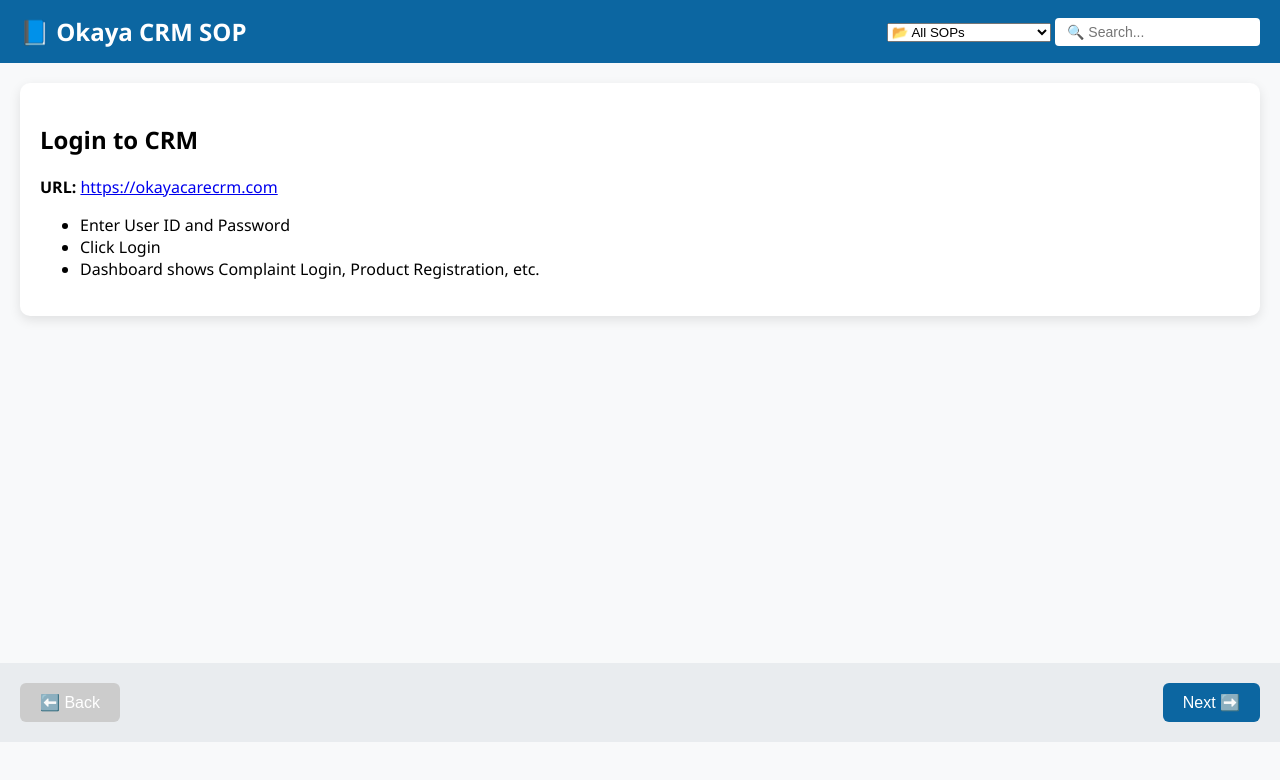
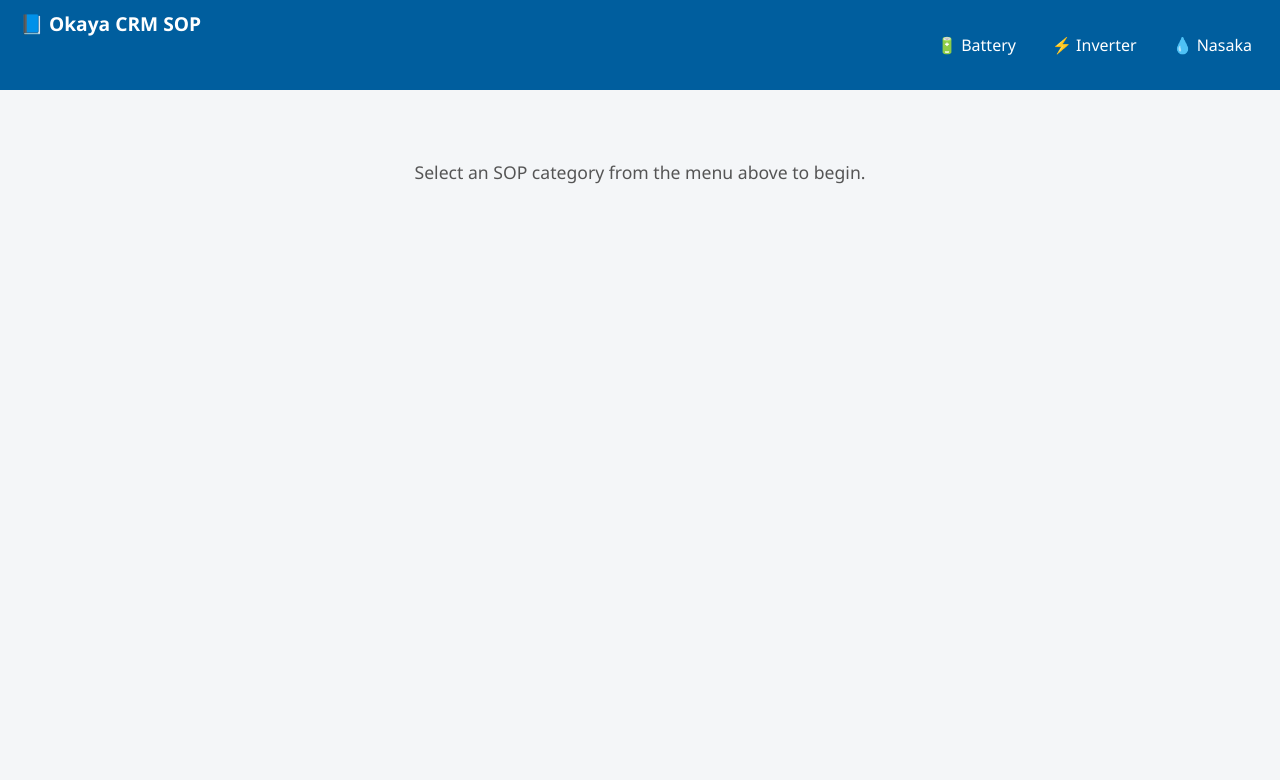
Before and after one commit to AjayShaw1/OKAYAB-KB, a plain HTML site: page index.html in a window 1280 px wide. Drawn offline with Linux system fonts and the light colour scheme.

Commit message:
Add files via upload

```diff
--- a/index.html
+++ b/index.html
@@ -8,27 +8,35 @@
   <script defer src="script.js"></script>
 </head>
 <body>
-  <header>
-    <h1>📘 Okaya CRM SOP</h1>
-    <div class="controls">
-      <select id="categorySelect">
-        <option value="All">📂 All SOPs</option>
-        <option value="Login">🔐 Login & Dashboard</option>
-        <option value="Complaint">📞 Complaint Handling</option>
-        <option value="Registration">📝 Product Registration</option>
-        <option value="Escalation">🚨 Escalation / TT</option>
-        <option value="Warranty">📦 Warranty Info</option>
-        <option value="Closure">✅ CSAT & Closure</option>
-      </select>
-      <input type="text" id="searchInput" placeholder="🔍 Search...">
-    </div>
-  </header>
+  <nav class="navbar">
+    <div class="logo">📘 Okaya CRM SOP</div>
+    <ul class="nav-links">
+      <li class="dropdown">
+        <a href="#">🔋 Battery</a>
+        <ul class="dropdown-menu">
+          <li><a href="#" onclick="loadCategory('Battery-Complaint')">Complaint Handling</a></li>
+          <li><a href="#" onclick="loadCategory('Battery-Replacement')">Replacement Process</a></li>
+        </ul>
+      </li>
+      <li class="dropdown">
+        <a href="#">⚡ Inverter</a>
+        <ul class="dropdown-menu">
+          <li><a href="#" onclick="loadCategory('Inverter-Login')">Login</a></li>
+          <li><a href="#" onclick="loadCategory('Inverter-Issues')">Issue Types</a></li>
+        </ul>
+      </li>
+      <li class="dropdown">
+        <a href="#">💧 Nasaka</a>
+        <ul class="dropdown-menu">
+          <li><a href="#" onclick="loadCategory('Nasaka-Install')">RO Installation</a></li>
+          <li><a href="#" onclick="loadCategory('Nasaka-Escalation')">Escalation</a></li>
+        </ul>
+      </li>
+    </ul>
+  </nav>
 
-  <main id="stepsContainer"></main>
-
-  <footer>
-    <button id="prevBtn">⬅️ Back</button>
-    <button id="nextBtn">Next ➡️</button>
-  </footer>
+  <main id="stepsContainer">
+    <div class="default-message">Select an SOP category from the menu above to begin.</div>
+  </main>
 </body>
 </html>
--- a/script.js
+++ b/script.js
@@ -1,139 +1,59 @@
-const steps = [
+
+const stepsData = {
+  "Battery-Complaint": [
     {
-    title: "Login to CRM",
-    content: `
-      <p><strong>URL:</strong> <a href="https://okayacarecrm.com" target="_blank">https://okayacarecrm.com</a></p>
-      <ul>
-        <li>Enter User ID and Password</li>
-        <li>Click Login</li>
-        <li>Dashboard shows Complaint Login, Product Registration, etc.</li>
-      </ul>
-    `,
-    category: "Login"
+      title: "Battery Complaint Login",
+      content: "<ul><li>Login to CRM</li><li>Click Complaint Login</li><li>Select Battery tab</li></ul>"
     },
     {
-    title: "Register New Complaint",
-    content: `
-      <ul>
-        <li>Click Complaint Login</li>
-        <li>Enter Mobile Number</li>
-        <li>If number exists → Details shown, else → Add New Customer</li>
-      </ul>
-    `,
-    category: "Complaint"
-  },
+      title: "Verify Customer Details",
+      content: "<ul><li>Check mobile number</li><li>Verify serial number</li></ul>"
+    }
+  ],
+  "Battery-Replacement": [
     {
-    title: "Fill Required Details",
-    content: `
-      <ul>
-        <li>Mobile Number, Customer Name, Address, Product Serial</li>
-        <li>Date of Purchase, Product Issue</li>
-      </ul>
-    `,
-    category: "Complaint"
-  },
+      title: "Replacement Approval",
+      content: "<ul><li>Check battery condition</li><li>Upload images</li><li>Request HO approval</li></ul>"
+    }
+  ],
+  "Inverter-Login": [
     {
-    title: "Product Registration Process",
-    content: `
-      <ul>
-        <li>Go to: www.okaya.in → Warranty Registration</li>
-        <li>Enter serial number and upload Invoice</li>
-      </ul>
-    `,
-    category: "Registration"
-  },
+      title: "Login to Inverter CRM",
+      content: "<ul><li>Enter User ID and Password</li><li>Click Login</li></ul>"
+    }
+  ],
+  "Inverter-Issues": [
     {
-    title: "Escalation Matrix",
-    content: `
-      <ul>
-        <li>1st Call: Engineer → 2nd: BSI → 3rd: RM → 4th: Raise TT</li>
-        <li>Follow escalation if no response at each level</li>
-      </ul>
-    `,
-    category: "Escalation"
-  },
+      title: "Inverter Issue Types",
+      content: "<ul><li>No output</li><li>Buzzing sound</li><li>Switch failure</li></ul>"
+    }
+  ],
+  "Nasaka-Install": [
     {
-    title: "Warranty Check",
-    content: `
-      <ul>
-        <li>Use CRM → Enter Serial No. → See Validity</li>
-        <li>Check Paperless rejection reasons</li>
-      </ul>
-    `,
-    category: "Warranty"
-  },
+      title: "Nasaka RO Installation",
+      content: "<ul><li>Confirm address</li><li>Schedule technician visit</li></ul>"
+    }
+  ],
+  "Nasaka-Escalation": [
     {
-    title: "Closure & CSAT Feedback",
-    content: `
-      <ul>
-        <li>Engineer closes ticket</li>
-        <li>Customer receives IVR for CSAT</li>
-        <li>Call center thanks customer</li>
-      </ul>
-    `,
-    category: "Closure"
+      title: "Nasaka Escalation Flow",
+      content: "<ul><li>1st: FSE</li><li>2nd: BSI</li><li>3rd: TT</li></ul>"
     }
-];
+  ]
+};
 
-let currentStep = 0;
-let filteredSteps = [...steps];
-
-const container = document.getElementById('stepsContainer');
-const searchInput = document.getElementById('searchInput');
-const categorySelect = document.getElementById('categorySelect');
-const prevBtn = document.getElementById('prevBtn');
-const nextBtn = document.getElementById('nextBtn');
-
-function renderStep(index) {
-  if (!filteredSteps[index]) {
-    container.innerHTML = "<p>No SOP steps found.</p>";
-    prevBtn.disabled = true;
-    nextBtn.disabled = true;
+function loadCategory(categoryKey) {
+  const container = document.getElementById("stepsContainer");
+  const steps = stepsData[categoryKey];
+  if (!steps || steps.length === 0) {
+    container.innerHTML = "<p>No SOPs available for this category.</p>";
     return;
   }
 
-  const step = filteredSteps[index];
-  container.innerHTML = `
+  container.innerHTML = steps.map(step => `
     <div class="step-card">
       <h2>${step.title}</h2>
       ${step.content}
     </div>
-  `;
-
-  prevBtn.disabled = index === 0;
-  nextBtn.disabled = index === filteredSteps.length - 1;
+  `).join('');
 }
-
-function filterSteps() {
-  const category = categorySelect.value;
-  const query = searchInput.value.toLowerCase();
-
-  filteredSteps = steps.filter(step => {
-    const matchesCategory = category === "All" || step.category === category;
-    const matchesSearch = step.title.toLowerCase().includes(query);
-    return matchesCategory && matchesSearch;
-  });
-
-  currentStep = 0;
-  renderStep(currentStep);
-}
-
-searchInput.addEventListener('input', filterSteps);
-categorySelect.addEventListener('change', filterSteps);
-
-prevBtn.addEventListener('click', () => {
-  if (currentStep > 0) {
-    currentStep--;
-    renderStep(currentStep);
-  }
-});
-
-nextBtn.addEventListener('click', () => {
-  if (currentStep < filteredSteps.length - 1) {
-    currentStep++;
-    renderStep(currentStep);
-  }
-});
-
-// Initial render
-filterSteps();
--- a/style.css
+++ b/style.css
@@ -1,54 +1,67 @@
+
 body {
+  margin: 0;
   font-family: 'Segoe UI', sans-serif;
-  background-color: #f8f9fa;
-  margin: 0;
-  padding: 0;
+  background: #f4f6f8;
 }
-header {
-  background-color: #0c66a1;
-  color: white;
-  padding: 15px 20px;
+.navbar {
   display: flex;
   justify-content: space-between;
-  align-items: center;
+  background-color: #005e9e;
+  padding: 10px 20px;
+  color: white;
 }
-header h1 {
-  margin: 0;
-  font-size: 1.5em;
+.logo {
+  font-size: 1.2rem;
+  font-weight: bold;
 }
-#searchInput {
-  padding: 6px 12px;
-  border: none;
-  border-radius: 4px;
-  font-size: 14px;
+.nav-links {
+  list-style: none;
+  display: flex;
+  gap: 20px;
+}
+.nav-links li {
+  position: relative;
+}
+.nav-links a {
+  color: white;
+  text-decoration: none;
+  padding: 8px;
+  display: inline-block;
+}
+.dropdown-menu {
+  display: none;
+  position: absolute;
+  background-color: white;
+  top: 35px;
+  left: 0;
+  list-style: none;
+  padding: 0;
+  border: 1px solid #ddd;
+  min-width: 180px;
+  z-index: 999;
+}
+.dropdown-menu li a {
+  color: #333;
+  padding: 10px;
+  display: block;
+}
+.dropdown:hover .dropdown-menu {
+  display: block;
 }
 main {
   padding: 20px;
-  min-height: 70vh;
 }
 .step-card {
   background: white;
   padding: 20px;
-  border-radius: 10px;
-  box-shadow: 0 4px 12px rgba(0,0,0,0.1);
   margin-bottom: 20px;
+  border-radius: 8px;
+  box-shadow: 0 2px 8px rgba(0,0,0,0.1);
 }
-footer {
-  display: flex;
-  justify-content: space-between;
-  padding: 20px;
-  background: #e9ecef;
+.default-message {
+  font-size: 1.1rem;
+  text-align: center;
+  margin-top: 50px;
+  color: #555;
 }
-button {
-  padding: 10px 20px;
-  font-size: 16px;
-  background-color: #0c66a1;
-  color: white;
-  border: none;
-  border-radius: 6px;
-  cursor: pointer;
-}
-button:disabled {
-  background-color: #ccc;
-  cursor: not-allowed;
-}
```
Lines whose indentation alone changed are shown as unchanged.
